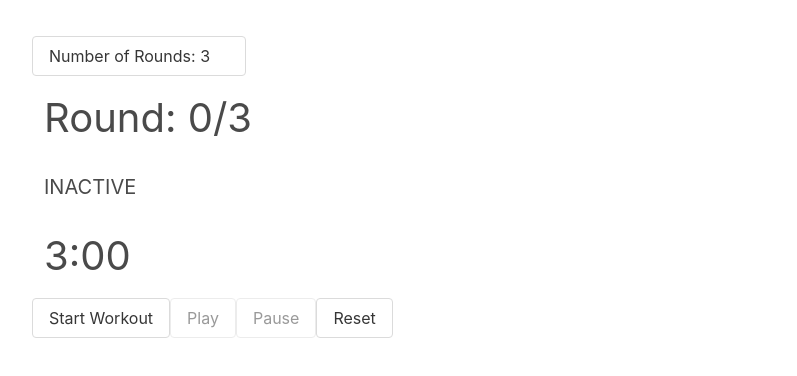
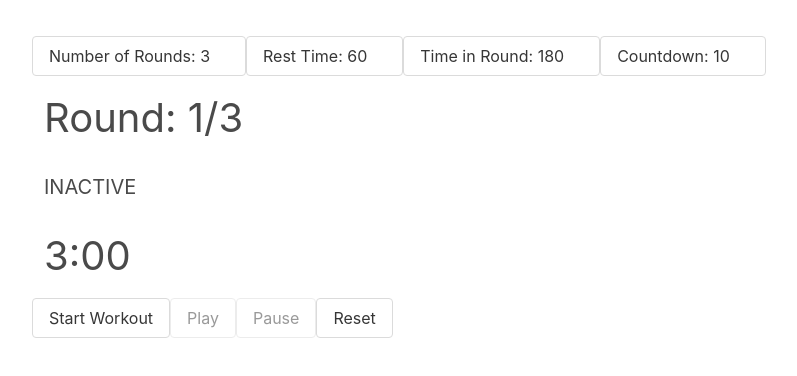
Before and after one commit to ajkizer12112/combo-coach, a React (Create React App) app: page / in a window 1280 px wide. Shown: the top 376 px of the page, without its empty margins (4-801 px from the left). Built offline with nearby package versions, Linux system fonts and the light colour scheme.

Commit message:
add dropdowns to adjust round time, countdown time, and rest time

```diff
--- a/src/components/Dropdown.jsx
+++ b/src/components/Dropdown.jsx
@@ -11,7 +11,7 @@ const Dropdown = ({ menuAttr }) => {
         <div className={`dropdown ${dropdown[dropdownOption] ? "is-active" : ""}`}>
             <div className="dropdown-trigger" onClick={() => dropdownActions.toggle(dropdownOption, true)}>
                 <button className="button" aria-haspopup="true" aria-controls="dropdown-menu">
-                    <span>Number of Rounds: {workout.totalRounds}</span>
+                    <span>{title}: {workout[dropdownOption]}</span>
                     <span className="icon is-small">
                         <i className="fas fa-angle-down" aria-hidden="true"></i>
                     </span>
--- a/src/hooks/useDropdown.js
+++ b/src/hooks/useDropdown.js
@@ -7,7 +7,10 @@ const initialState = {
 
 const useDropdown = () => {
     const [dropdown, setDropdown] = useState({
-        totalRounds: false
+        totalRounds: false,
+        restTime: false,
+        roundTime: false,
+        countDown: false
     })
 
 
--- a/src/hooks/useWorkout.js
+++ b/src/hooks/useWorkout.js
@@ -12,7 +12,7 @@ const useWorkout = () => {
 
     const [workout, setWorkout] = useState({
         currentPhase: INACTIVE,
-        currentRound: 0,
+        currentRound: 1,
         totalRounds: 3,
         roundTime: 180,
         currentTime: 180,
@@ -24,6 +24,10 @@ const useWorkout = () => {
         isComplete: false,
         inProgress: false,
     })
+
+    useEffect(() => {
+        setWorkout({ ...workout, currentTime: workout.roundTime })
+    }, [workout.roundTime])
 
     const workoutActions = {
 
@@ -59,7 +63,7 @@ const useWorkout = () => {
             setWorkout({ ...workout, inProgress: false, currentTime: workout.roundTime, currentRound: 1, currentPhase: INACTIVE })
         },
         changeOptions: function (optionName, value) {
-            setWorkout({ ...workout, [optionName]: value })
+            setWorkout({ ...workout, [optionName]: value, timerActive: false, inProgress: false })
         },
         pauseTimer: function () {
             setWorkout({ ...workout, timerActive: false })
--- a/src/pages/Home.jsx
+++ b/src/pages/Home.jsx
@@ -30,10 +30,38 @@ const Home = () => {
         return `${minutes}:${seconds}`
     }
 
-    const rounds = [3, 4, 6, 8, 10, 12, 15, 20, 100]
+    const rounds = [3, 4, 6, 8, 10, 12, 15, 20, 100];
+    const restTimes = [30, 45, 60, 90, 120];
+    const roundTimes = [60, 90, 120, 180, 300];
+    const countDownTimes = [5, 10, 15, 30, 45, 60];
+
+    const dropdowns = [
+        {
+            title: "Number of Rounds",
+            items: rounds,
+            dropdownOption: "totalRounds"
+        },
+        {
+            title: "Rest Time",
+            items: restTimes,
+            dropdownOption: "restTime"
+        },
+        {
+            title: "Time in Round",
+            items: roundTimes,
+            dropdownOption: "roundTime"
+        },
+        {
+            title: "Countdown",
+            items: countDownTimes,
+            dropdownOption: "countDown"
+        }
+    ]
+
     return (
         <div className="section columns is-multiline" onClick={() => dropdownActions.closeDropdowns()}>
-            <Dropdown menuAttr={{ title: "Number of Rounds", items: rounds, dropdownOption: "totalRounds" }} />
+            {dropdowns.map((item) => <Dropdown key={item.title} menuAttr={item} />)}
+
             {workout.isComplete && <p>GRATS!</p>}
             <div className="column is-12">
                 <p className="is-size-2">Round: {workout.currentRound}/{workout.totalRounds}</p>
```
